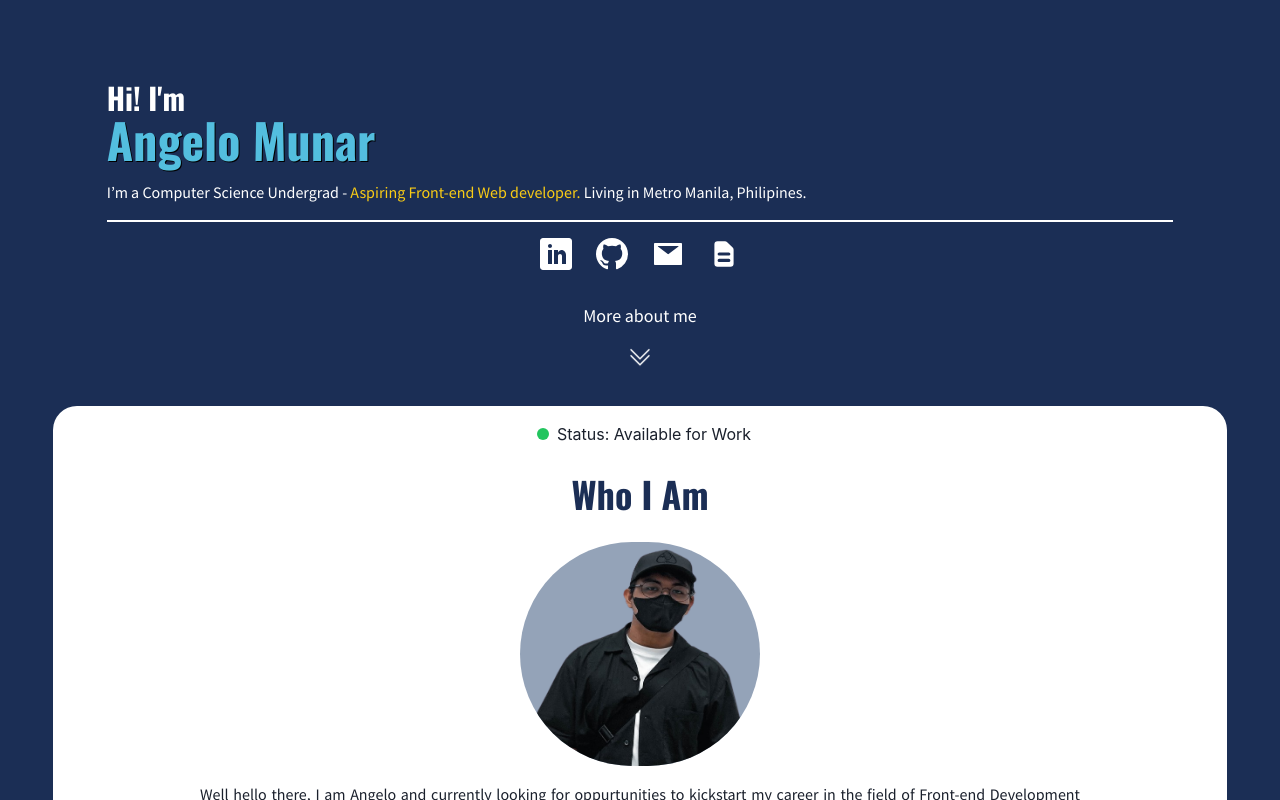
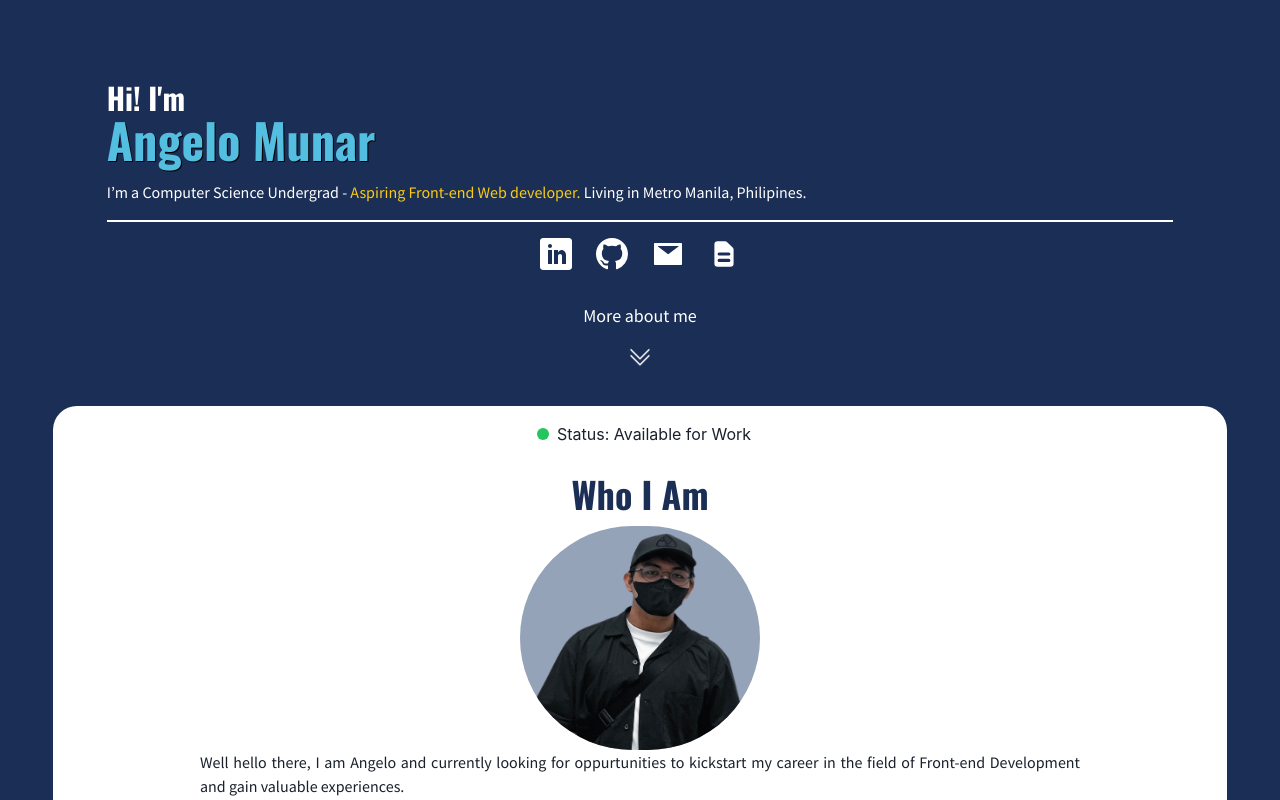
Before and after one commit to eloyms262/AngeloMunar_Portfolio, a Next.js app: page / in a window 1280 px wide. Shown: the top 800 px of the page. Built offline with nearby package versions, Linux system fonts and the light colour scheme.

Commit message:
Fixed Vercel Build

```diff
--- a/components/about/index.js
+++ b/components/about/index.js
@@ -14,9 +14,11 @@ export default function AboutSection() {
         Who I Am
       </h1>
 
-      <img
+      <Image
         src="/images/myself.png"
-        className=" rounded-full h-56 w-60  bg-slate-400  bg-center my-4"
+        className=" rounded-full bg-slate-400  bg-center my-4"
+        width={240}
+        height={224}
       />
       <span className="w-9/12 text-justify font-SourceSansPro ">
         Well hello there, I am Angelo and currently looking for oppurtunities to
--- a/components/hero.js
+++ b/components/hero.js
@@ -8,9 +8,11 @@ import Link from "next/link";
 export default function HeroSection() {
   return (
     <div className=" mx-auto w-5/6 mt-20">
-      <div className=" ">
+      <div>
         <div className="">
-          <h1 className="text-3xl text-white font-oswald font-bold">Hi! I'm</h1>
+          <h1 className="text-3xl text-white font-oswald font-bold">
+            Hi! I&apos;m
+          </h1>
           <Text
             className="text-5xl font-bold text-[#53BEDF] font-oswald"
             textShadow="1px 1px #000000"
```
